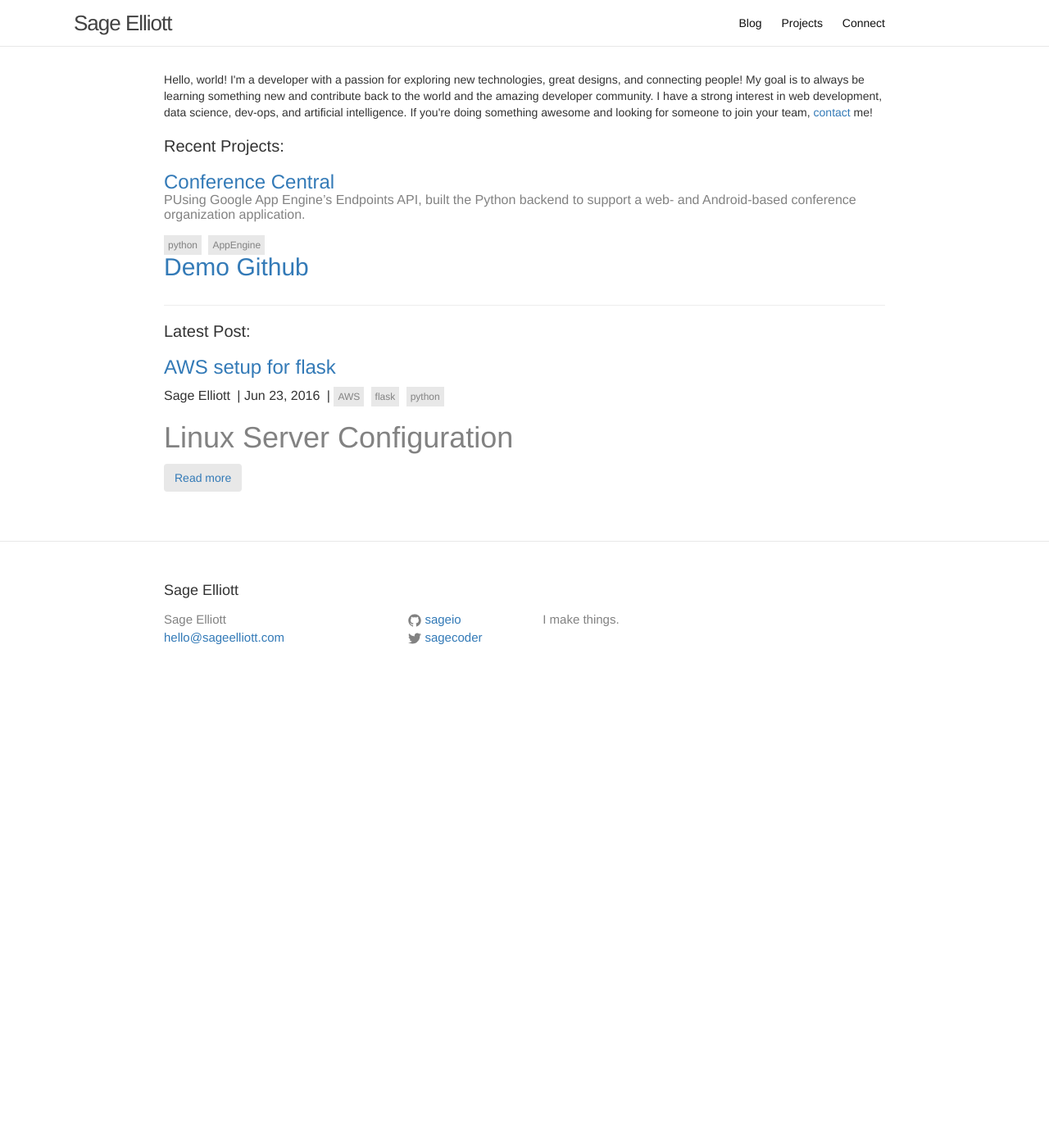
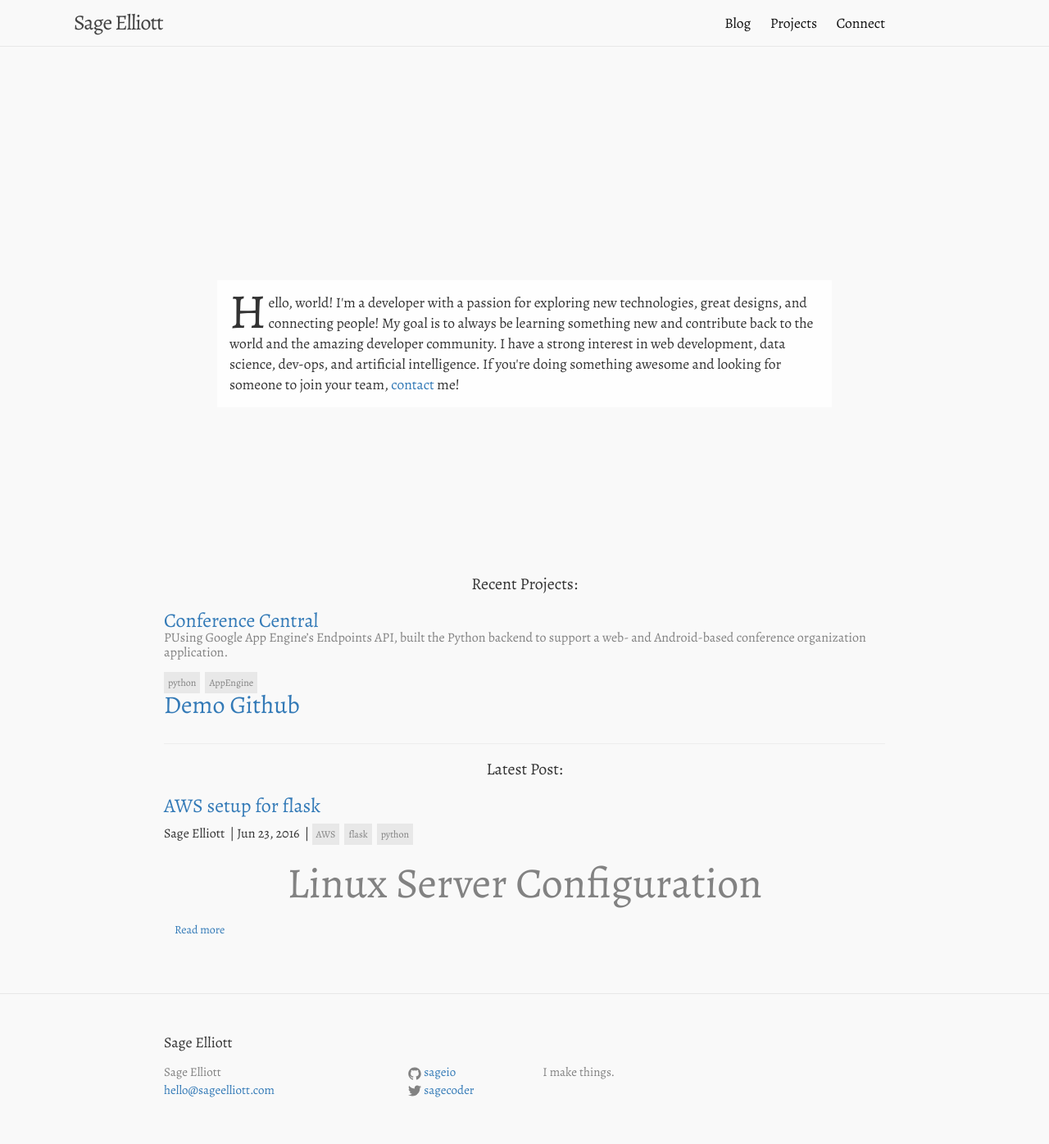
Before and after one commit to sagecodes/sage-blog, a Jekyll site: the page built from index.html, in a window 1280 px wide. Shown: the whole page at 82% size. Built offline with Jekyll 4.4.1, drawn with Linux system fonts in a browser that asks for light colours; nearby versions of some CDN libraries; some web fonts are replaced; before the commit the page ends 900 px from its top, so only the background shows below that.

Commit message:
Copy over and import style.css from previous portfolio.
This is to provide a base starting point of what will be done before removing some more of jykyll defaults

```diff
--- a/_includes/head.html
+++ b/_includes/head.html
@@ -13,5 +13,6 @@
   <script src="{{ "/js/script.js" | prepend: site.baseurl }}"></script>
   <link rel="stylesheet" href="{{ "/css/bootstrap.min.css" | prepend: site.baseurl }}">
   <link rel="stylesheet" href="{{ "/css/bootstrap-theme.min.css" | prepend: site.baseurl }}">
+  <link rel="stylesheet" href="{{ "/css/style.css" | prepend: site.baseurl }}">
   <link href='http://fonts.googleapis.com/css?family=Pathway+Gothic+One|Alegreya:400italic,700italic,400,700|Alegreya+SC' rel='stylesheet' type='text/css'>
 </head>
```
